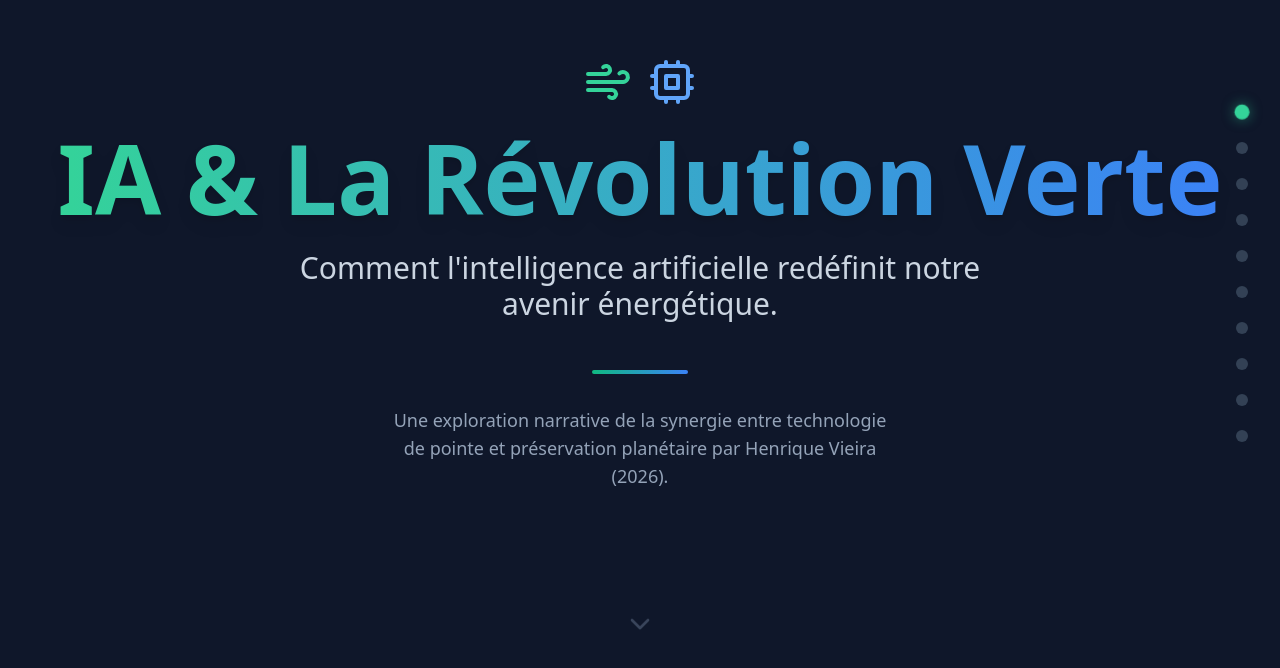
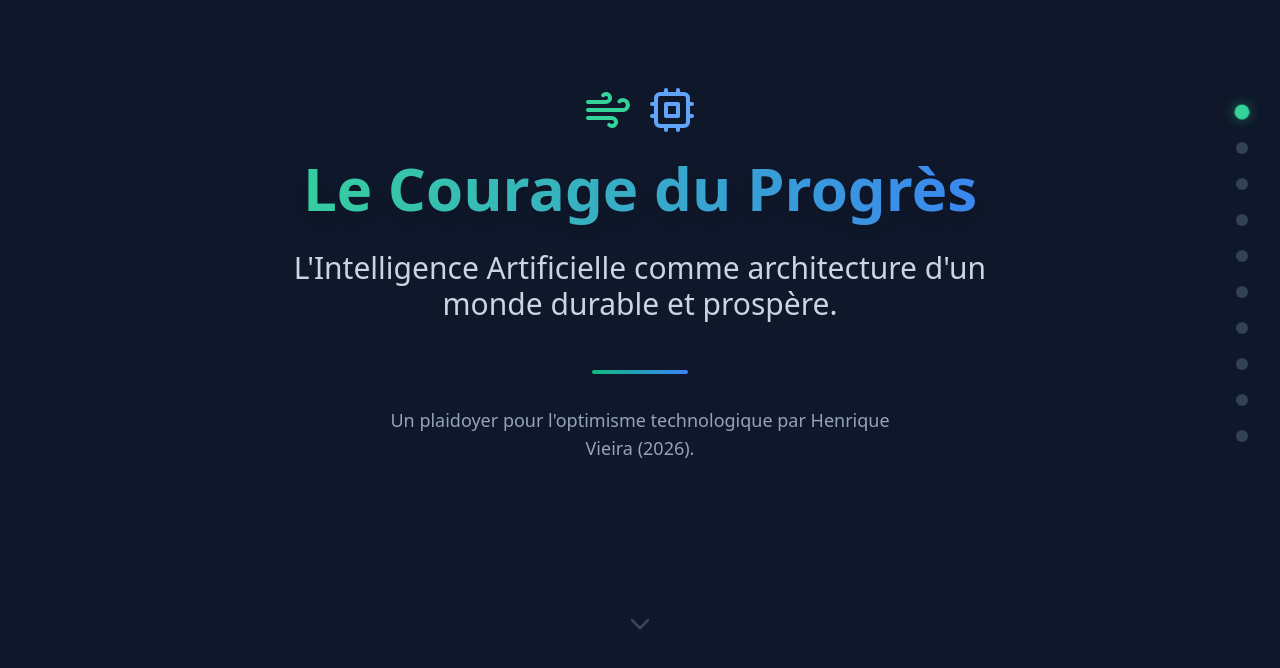
Before and after one commit to VieiraHenrique/AI-energy, a React (Vite) app: page / in a window 1280 px wide. Shown: the part 126-794 px from the top of the page. Built offline with nearby package versions, Linux system fonts and the light colour scheme.

Commit message:
refactor: Adjust slide content and titles
Updates slide titles and descriptions to better reflect the optimistic narrative and technological focus. Also refines the wording in the second slide's content for clarity. Tweaks the styling for the cover slide title.

```diff
--- a/components/Slide.tsx
+++ b/components/Slide.tsx
@@ -80,7 +80,7 @@ export const Slide: React.FC<SlideProps> = ({ data, isLast, isActive }) => {
                    <Wind className="w-12 h-12 text-emerald-400" />
                    <Cpu className="w-12 h-12 text-blue-400" />
                 </div>
-                <h1 className="text-5xl md:text-8xl font-black bg-clip-text text-transparent bg-gradient-to-r from-emerald-400 to-blue-500 mb-6 drop-shadow-lg leading-tight">
+                <h1 className="text-4xl md:text-6xl font-black bg-clip-text text-transparent bg-gradient-to-r from-emerald-400 to-blue-500 mb-6 drop-shadow-lg leading-tight pb-2">
                 {data.title}
                 </h1>
                 <h2 className="text-xl md:text-3xl text-slate-300 font-light max-w-3xl mx-auto leading-7">
--- a/constants.ts
+++ b/constants.ts
@@ -4,16 +4,16 @@ export const SLIDES: SlideData[] = [
   {
     id: 1,
     type: SlideType.COVER,
-    title: "IA & La Révolution Verte",
-    subtitle: "Comment l'intelligence artificielle redéfinit notre avenir énergétique.",
-    content: "Une exploration narrative de la synergie entre technologie de pointe et préservation planétaire par Henrique Vieira (2026).",
+    title: "Le Courage du Progrès",
+    subtitle: "L'Intelligence Artificielle comme architecture d'un monde durable et prospère.",
+    content: "Un plaidoyer pour l'optimisme technologique par Henrique Vieira (2026).",
   },
   {
     id: 2,
     type: SlideType.QUOTE,
     title: "Changer de Regard",
     subtitle: "Avant-propos",
-    content: "Les chiffres sont des miroirs : ils reflètent souvent ce que nous cherchons à y voir – nos peurs ou nos espoirs. La vraie question n'est pas seulement \"que disent les données ?\", mais \"que décidons-nous d'en faire ?\".<br/><br/>Face aux mêmes graphiques, le pessimiste voit une fin inéluctable, l'optimiste voit un problème à résoudre."
+    content: "Les chiffres sont des miroirs : ils reflètent souvent ce que nous cherchons à y voir – nos peurs ou nos espoirs. La vraie question n'est pas seulement \"que disent les données ?\", mais \"que décidons-nous d'en faire ?\".<br/><br/>Face aux mêmes graphiques, le pessimiste voit une fin inéluctable, l'optimiste voit un problème à résoudre et un horizon de possibilités."
   },
   {
     id: 3,
@@ -70,36 +70,9 @@ export const SLIDES: SlideData[] = [
     title: "La Grande Échelle de l'Électricité",
     subtitle: "Perspective Globale",
     content: `
-        <div class="grid grid-cols-1 gap-4">
-            <div class="border-l-2 border-slate-500 pl-4 py-1">
-                <strong class="text-slate-400 block text-base">Aluminium (Monde)</strong>
-                <p class="text-sm text-slate-300 leading-tight">La production mondiale d'aluminium nécessite une infrastructure électrique massive pour transformer le minerai brut.</p>
-            </div>
-            <div class="border-l-2 border-blue-500 pl-4 py-1">
-                <strong class="text-blue-400 block text-base">Internet Global</strong>
-                <p class="text-sm text-slate-300 leading-tight">L'ensemble des serveurs et réseaux alimente la totalité de notre consommation numérique quotidienne.</p>
-            </div>
-            <div class="border-l-2 border-rose-500 pl-4 py-1">
-                <strong class="text-rose-400 block text-base">Appareils en Veille</strong>
-                <p class="text-sm text-slate-300 leading-tight">Les appareils électroniques en mode veille consomment de l'énergie sans interaction de l'utilisateur.</p>
-            </div>
-            <div class="border-l-2 border-amber-500 pl-4 py-1">
-                <strong class="text-amber-400 block text-base">Climatisation (USA)</strong>
-                <p class="text-sm text-slate-300 leading-tight">Le refroidissement des foyers américains constitue une dépense énergétique majeure liée au confort thermique.</p>
-            </div>
-            <div class="border-l-2 border-violet-500 pl-4 py-1">
-                <strong class="text-violet-400 block text-base">Bitcoin (Monde)</strong>
-                <p class="text-sm text-slate-300 leading-tight">Le réseau Bitcoin utilise l'électricité pour sécuriser les transactions via des calculs cryptographiques répétitifs.</p>
-            </div>
-            <div class="border-l-2 border-orange-500 pl-4 py-1">
-                <strong class="text-orange-400 block text-base">Sèche-linges (USA)</strong>
-                <p class="text-sm text-slate-300 leading-tight">L'usage des sèche-linges aux États-Unis représente une charge stable sur le réseau électrique national.</p>
-            </div>
-            <div class="border-l-2 border-emerald-500 pl-4 py-1">
-                <strong class="text-emerald-400 block text-base">IA (Spécifique)</strong>
-                <p class="text-sm text-slate-300 leading-tight">La consommation des modèles d'IA reste marginale comparée aux infrastructures industrielles et résidentielles existantes.</p>
-            </div>
-        </div>
+        <p class="text-lg md:text-xl text-slate-300 leading-relaxed border-l-4 border-slate-500 pl-6">
+            Face aux géants industriels comme l'aluminium, à l'infrastructure Internet existante ou même au gaspillage domestique (veille, climatisation), la consommation de l'IA reste anecdotique. Elle ne représente qu'une fraction infime de l'appétit énergétique mondial.
+        </p>
     `,
     sources: [
         { text: "IAI (Aluminium)", url: "https://international-aluminium.org/statistics/primary-aluminium-smelting-energy-intensity/" },
```
